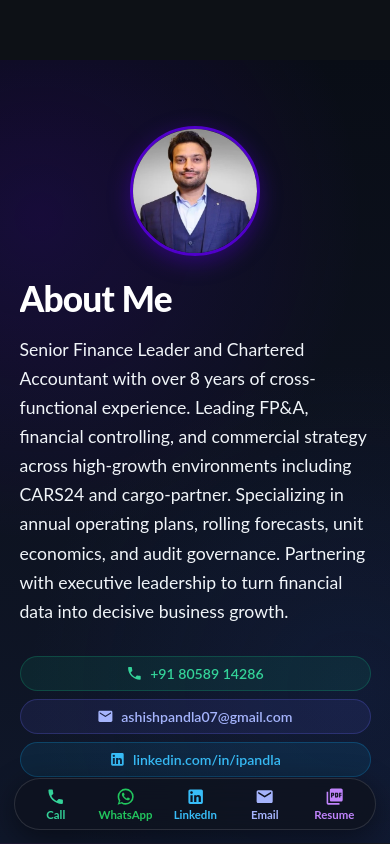
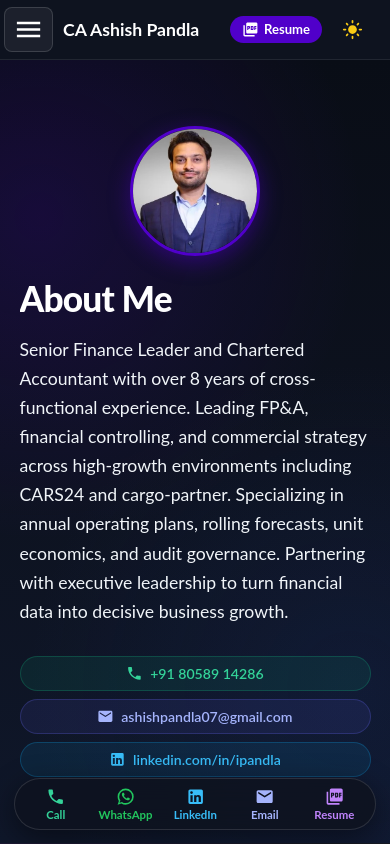
Before and after one commit to Ashishpandla07/Portfolio, a React (Create React App) app: page / in a window 390 px wide. Shown: the top 844 px of the page. Built offline with nearby package versions, Linux system fonts and the light colour scheme.

Commit message:
fix: ensure top-left section navigator visibility and styling on mobile

```diff
--- a/src/assets/styles/Navigation.scss
+++ b/src/assets/styles/Navigation.scss
@@ -171,12 +171,14 @@
   }
 }
 
-/* Mobile-only interactive elements: Strictly hidden on desktop web version */
-.mobile-top-bar,
-.mobile-bottom-bar,
-.mobile-scroll-top-btn,
-.mobile-scroll-progress-bar {
-  display: none !important;
+/* Mobile-only interactive elements: Strictly hidden on desktop web version (> 992px) */
+@media screen and (min-width: 993px) {
+  .mobile-top-bar,
+  .mobile-bottom-bar,
+  .mobile-scroll-top-btn,
+  .mobile-scroll-progress-bar {
+    display: none !important;
+  }
 }
 
 /* Mobile Drawer Styling */
@@ -353,13 +355,15 @@
   }
 
   .mobile-top-bar {
-    background-color: #ffffff;
-    border-bottom: 1px solid #e2e8f0;
-    color: #0f172a;
+    background-color: #ffffff !important;
+    border-bottom: 1px solid #e2e8f0 !important;
+    color: #0f172a !important;
 
     .mobile-bar-left {
       .hamburger-btn {
         color: #0f172a !important;
+        background: rgba(0, 0, 0, 0.04) !important;
+        border: 1px solid rgba(0, 0, 0, 0.1) !important;
 
         svg {
           color: #0f172a !important;
@@ -368,7 +372,7 @@
 
         &:hover,
         &:focus {
-          background-color: rgba(0, 0, 0, 0.06);
+          background-color: rgba(0, 0, 0, 0.08) !important;
         }
       }
     }
@@ -476,40 +480,50 @@
   }
 
   .mobile-top-bar {
-    display: flex;
-    align-items: center;
-    justify-content: space-between;
-    position: fixed;
-    top: 0;
-    left: 0;
-    right: 0;
-    height: 60px;
-    padding: 0 16px;
-    background-color: #0e131f;
-    border-bottom: 1px solid rgba(255, 255, 255, 0.08);
-    z-index: 999;
-    color: #ffffff;
+    display: flex !important;
+    align-items: center !important;
+    justify-content: space-between !important;
+    position: fixed !important;
+    top: 0 !important;
+    left: 0 !important;
+    right: 0 !important;
+    height: 60px !important;
+    padding: 0 16px !important;
+    background-color: #0e131f !important;
+    border-bottom: 1px solid rgba(255, 255, 255, 0.08) !important;
+    z-index: 9999 !important;
+    color: #ffffff !important;
 
     .mobile-bar-left {
       display: flex;
       align-items: center;
-      gap: 12px;
+      gap: 10px;
 
       .hamburger-btn {
         color: #ffffff !important;
-        padding: 6px;
-        transition: background-color 0.2s ease;
+        padding: 6px 8px;
+        border-radius: 8px;
+        background: rgba(255, 255, 255, 0.06);
+        border: 1px solid rgba(255, 255, 255, 0.14);
+        transition: background-color 0.2s ease, transform 0.15s ease;
+        display: inline-flex !important;
+        align-items: center;
+        justify-content: center;
 
         svg {
           color: #ffffff !important;
           fill: currentColor !important;
-          font-size: 1.75rem;
-          display: block;
+          font-size: 1.85rem !important;
+          display: block !important;
         }
 
         &:hover,
         &:focus {
-          background-color: rgba(255, 255, 255, 0.1);
+          background-color: rgba(255, 255, 255, 0.12);
+        }
+
+        &:active {
+          transform: scale(0.94);
         }
       }
 
--- a/src/components/Navigation.tsx
+++ b/src/components/Navigation.tsx
@@ -161,14 +161,17 @@ function Navigation({ parentToChild, modeChange }: NavigationProps) {
             sx={{
               minWidth: '44px',
               minHeight: '44px',
-              padding: '6px',
-              color: mode === 'dark' ? '#ffffff' : '#0f172a',
+              padding: '6px 8px',
+              color: mode === 'dark' ? '#ffffff !important' : '#0f172a !important',
+              backgroundColor: mode === 'dark' ? 'rgba(255, 255, 255, 0.08)' : 'rgba(0, 0, 0, 0.05)',
+              border: mode === 'dark' ? '1px solid rgba(255, 255, 255, 0.16)' : '1px solid rgba(0, 0, 0, 0.1)',
+              borderRadius: '8px',
               '&:hover': {
-                backgroundColor: mode === 'dark' ? 'rgba(255, 255, 255, 0.1)' : 'rgba(0, 0, 0, 0.06)',
+                backgroundColor: mode === 'dark' ? 'rgba(255, 255, 255, 0.15)' : 'rgba(0, 0, 0, 0.09)',
               },
             }}
           >
-            <MenuIcon sx={{ fontSize: '1.75rem', color: mode === 'dark' ? '#ffffff' : '#0f172a' }} />
+            <MenuIcon sx={{ fontSize: '1.85rem', color: mode === 'dark' ? '#ffffff !important' : '#0f172a !important' }} />
           </IconButton>
           <span
             className="mobile-bar-title"
@@ -213,7 +216,7 @@ function Navigation({ parentToChild, modeChange }: NavigationProps) {
         onClose={handleDrawerToggle}
         ModalProps={{ keepMounted: true }}
         sx={{
-          display: { xs: 'block', md: 'none' },
+          display: { xs: 'block', lg: 'none' },
           '& .MuiDrawer-paper': {
             boxSizing: 'border-box',
             width: 270,
```
Also changed, not shown: 1 other file (tests, documents, lock files or other folders).
